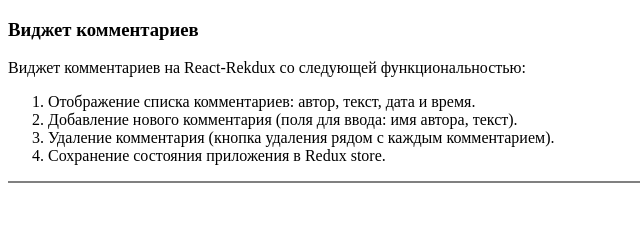
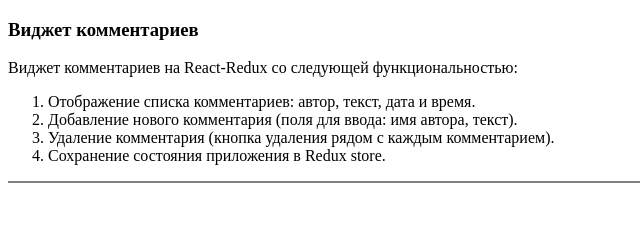
Before and after one commit to MrPerec/comment-widget-React-Redux, a React app: page src/index.html in a window 1280 px wide. Shown: the top 230 px of the page, 0-640 px from the left. Built offline with nearby package versions, Linux system fonts and the light colour scheme.

Commit message:
Update index.html

```diff
--- a/src/index.html
+++ b/src/index.html
@@ -6,7 +6,7 @@
 <body>
 	<h3>Виджет комментариев</h3>
 	<div>
-		Виджет комментариев на React-Rekdux со следующей функциональностью:
+		Виджет комментариев на React-Redux со следующей функциональностью:
 		<ol>
 			<li>Отображение списка комментариев: автор, текст, дата и время.</li>
 			<li>Добавление нового комментария (поля для ввода: имя автора, текст).</li>
```
